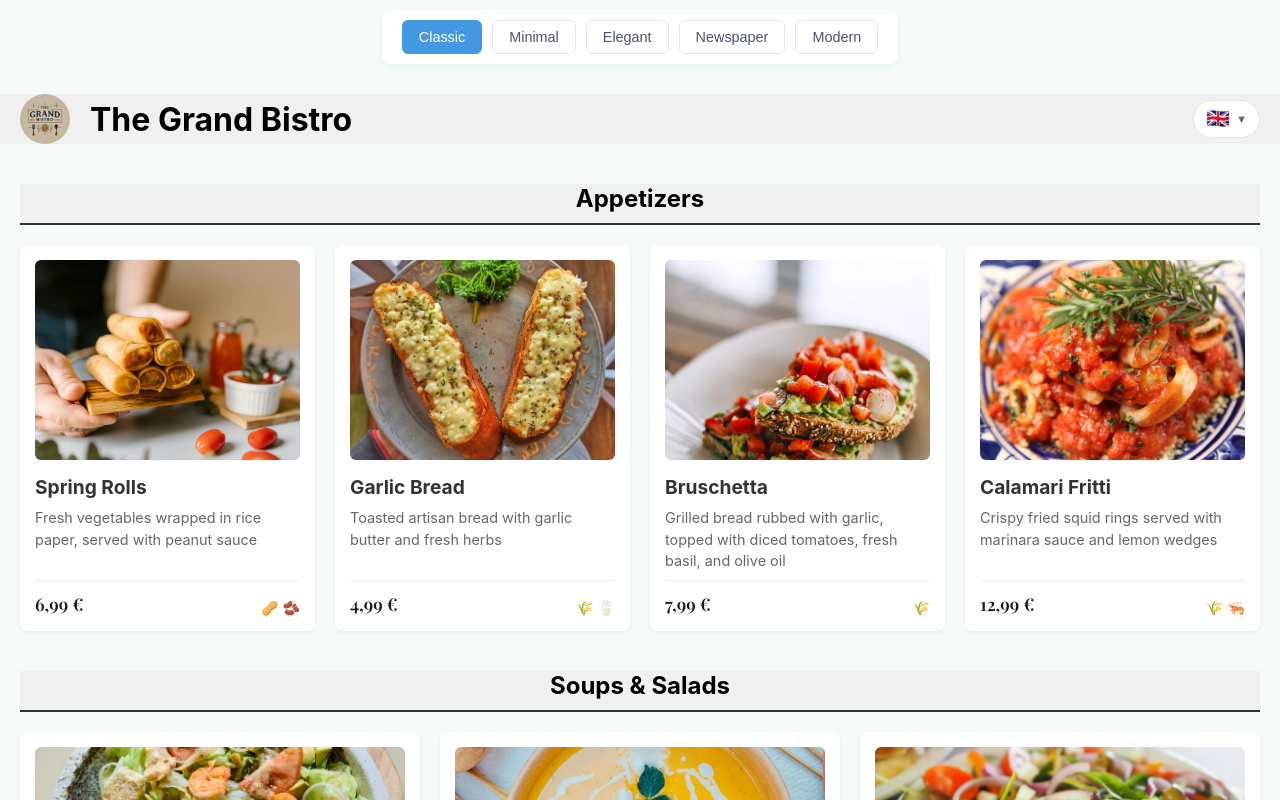
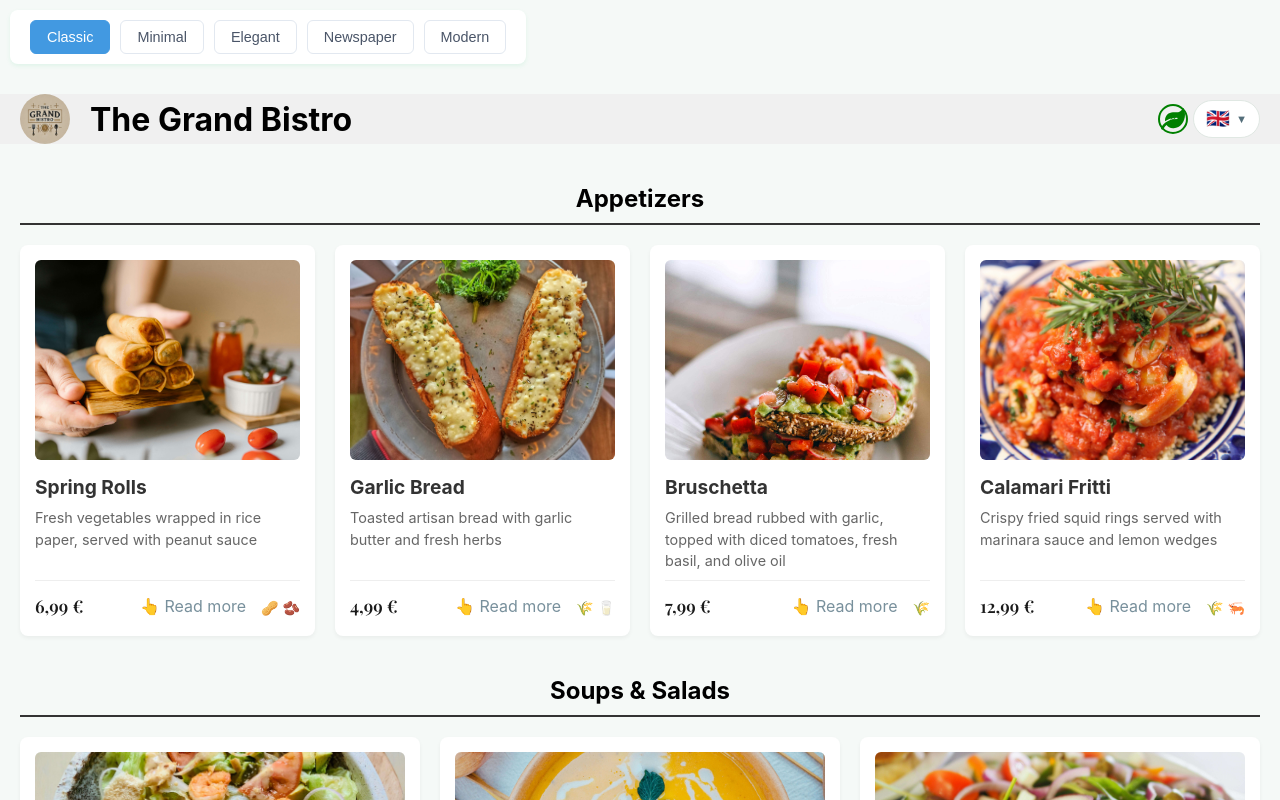
Before and after one commit to sajkoYups/restaurants, a React (Create React App) app: page / in a window 1280 px wide. Both pictures are taken after a click on the button "Menu Demo". Shown: the top 800 px of the page. Built offline with nearby package versions, Linux system fonts and the light colour scheme; a web font is replaced by a local one.

Commit message:
Refactor menu designs with consistent read more and allergen display, add EcoFriendly component to headers

```diff
--- a/src/App.css
+++ b/src/App.css
@@ -61,12 +61,11 @@ body {
 .menu-controls {
   display: flex;
   gap: 20px;
-  justify-content: center;
+  justify-content: flex-start;
   align-items: center;
   padding: 10px;
   margin-bottom: 20px;
   flex-wrap: wrap;
-  overflow-x: auto;
 }
 
 /* Navigation Elements */
@@ -78,6 +77,7 @@ body {
   padding: 10px 20px;
   border-radius: 8px;
   box-shadow: 0 2px 4px var(--ui-shadow);
+  overflow-x: auto;
 }
 
 .design-btn {
--- a/src/components/EcoFriendly.css
+++ b/src/components/EcoFriendly.css
@@ -121,15 +121,17 @@
 }
 
 .eco-description {
-  text-align: center;
+  text-align: left;
   color: #666;
   line-height: 1.6;
   margin-bottom: 30px;
+  padding-left: 20px;
 }
 
 .eco-practices {
   display: grid;
   gap: 20px;
+  text-align: left;
 }
 
 .eco-practice {
@@ -186,6 +188,10 @@
     font-size: 1.3rem;
   }
 
+  .eco-description {
+    padding-left: 15px;
+  }
+
   .eco-practices {
     gap: 15px;
   }
--- a/src/components/FoodModal.css
+++ b/src/components/FoodModal.css
@@ -15,9 +15,9 @@
 .modal-content {
   background-color: white;
   border-radius: 8px;
-  max-width: 600px;
+  max-width: 500px;
   width: 100%;
-  max-height: 90vh;
+  max-height: 80vh;
   overflow-y: auto;
   position: relative;
   box-shadow: 0 4px 6px rgba(0, 0, 0, 0.1);
--- a/src/components/FoodModal.js
+++ b/src/components/FoodModal.js
@@ -5,7 +5,7 @@ const FoodModal = ({ isOpen, onClose, food, hideImages = false }) => {
   if (!isOpen || !food) return null;
 
   const {
-    title,
+    name,
     description,
     image,
     detailedDescription,
@@ -23,7 +23,7 @@ const FoodModal = ({ isOpen, onClose, food, hideImages = false }) => {
     }
     return `${process.env.PUBLIC_URL}/${imagePath}`;
   };
-
+  console.log("food", food);
   return (
     <div
       className={`modal-overlay ${hideImages ? "no-image" : ""}`}
@@ -39,12 +39,12 @@ const FoodModal = ({ isOpen, onClose, food, hideImages = false }) => {
             <div className="modal-image-container">
               <img
                 src={getImagePath(image)}
-                alt={title}
+                alt={name}
                 className="modal-image"
               />
             </div>
           )}
-          <h2 className="modal-title">{title}</h2>
+          <h2 className="modal-title">{name}</h2>
         </div>
 
         <div className="modal-body">
--- a/src/components/designs/Design1.js
+++ b/src/components/designs/Design1.js
@@ -3,6 +3,8 @@ import "../../styles/Design1.css";
 import FoodModal from "../FoodModal";
 import AllergenIcons from "../AllergenIcons";
 import LanguageSwitcher from "../LanguageSwitcher";
+import EcoFriendly from "../EcoFriendly";
+
 function Design1({ menuData, currentLang, setCurrentLang }) {
   const [selectedItem, setSelectedItem] = useState(null);
   const [isModalOpen, setIsModalOpen] = useState(false);
@@ -32,10 +34,13 @@ function Design1({ menuData, currentLang, setCurrentLang }) {
           )}
           <h1>{menuData[currentLang].restaurantName}</h1>
         </div>
+        <div className="header-controls">
+          <EcoFriendly />
           <LanguageSwitcher
             currentLang={currentLang}
             setCurrentLang={setCurrentLang}
           />
+        </div>
       </header>
 
       <div className="menu-container">
@@ -66,11 +71,16 @@ function Design1({ menuData, currentLang, setCurrentLang }) {
                           currency: "EUR",
                         }).format(item.price)}
                       </p>
+                      <div className="item-allergens-read-more-container">
+                        <div className="item-allergens-read-more-button">
+                          👆 Read more
+                        </div>
                         {item.allergens && (
                           <div className="item-allergens">
                             <AllergenIcons allergens={item.allergens} />
                           </div>
                         )}
+                      </div>
                     </div>
                   </div>
                 </div>
--- a/src/components/designs/Design2.js
+++ b/src/components/designs/Design2.js
@@ -42,13 +42,6 @@ function Design2({ menuData, currentLang, setCurrentLang }) {
         </button>
         <header className="restaurant-header-design2">
           <div className="restaurant-header-content-design2">
-            {/* {menuData[currentLang].logo && (
-              <img
-                src={getImagePath(menuData[currentLang].logo)}
-                alt="Restaurant Logo"
-                className="restaurant-logo"
-              />
-            )} */}
             <h1>{menuData[currentLang].restaurantName}</h1>
           </div>
           <LanguageSwitcher
@@ -125,11 +118,16 @@ function Design2({ menuData, currentLang, setCurrentLang }) {
                             currency: "EUR",
                           }).format(item.price)}
                         </p>
-                        {item.allergens && (
-                          <div className="item-allergens">
-                            <AllergenIcons allergens={item.allergens} />
+                        <div className="item-allergens-read-more-container">
+                          <div className="item-allergens-read-more-button">
+                            👆 Read more
                           </div>
-                        )}
+                          {item.allergens && (
+                            <div className="item-allergens">
+                              <AllergenIcons allergens={item.allergens} />
+                            </div>
+                          )}
+                        </div>
                       </div>
                     </div>
                   </div>
--- a/src/components/designs/Design3.js
+++ b/src/components/designs/Design3.js
@@ -77,6 +77,10 @@ function Design3({ menuData, currentLang, setCurrentLang }) {
                       </span>
                     </div>
                     <p className="elegant-description">{item.description}</p>
+                    <div className="item-allergens-read-more-container-elegant">
+                      <div className="item-allergens-read-more-button-elegant">
+                        Read more
+                      </div>
                       {item.allergens && (
                         <div className="elegant-footer">
                           <div className="elegant-allergens">
@@ -84,6 +88,7 @@ function Design3({ menuData, currentLang, setCurrentLang }) {
                           </div>
                         </div>
                       )}
+                    </div>
                   </div>
                 </div>
               ))}
--- a/src/components/designs/Design4.js
+++ b/src/components/designs/Design4.js
@@ -51,7 +51,7 @@ function Design4({ menuData, currentLang, setCurrentLang }) {
           <h1 className="restaurant-title">
             {menuData[currentLang].restaurantName}
           </h1>
-          <div className="header-controls-newspaper">
+          <div className="header-controls">
             <EcoFriendly />
             <LanguageSwitcher
               currentLang={currentLang}
--- a/src/components/designs/Design5.js
+++ b/src/components/designs/Design5.js
@@ -49,7 +49,7 @@ function Design5({ menuData, currentLang, setCurrentLang }) {
       <header className="modern-header">
         <div className="header-content-modern">
           <h1>{menuData[currentLang].restaurantName}</h1>
-          <div className="header-controls-modern">
+          <div className="header-controls">
             <EcoFriendly />
             <LanguageSwitcher
               currentLang={currentLang}
--- a/src/styles/Design1.css
+++ b/src/styles/Design1.css
@@ -40,7 +40,7 @@
   position: sticky;
   top: 50px;
   z-index: 2;
-  background-color: #f0f0f0;
+  background-color: var(--background-main);
   width: 100%;
 }
 
@@ -72,19 +72,46 @@
   transform: translateY(0);
 }
 
-.menu-item::after {
-  content: "👆 Click for details";
-  position: absolute;
-  bottom: 5px;
-  right: 10px;
-  font-size: 12px;
-  color: #666;
-  opacity: 0;
-  transition: opacity 0.2s ease;
+.menu-item:hover::after {
+  opacity: 0.7;
 }
 
-.menu-item:hover::after {
-  opacity: 0.7;
+.item-allergens-read-more-container {
+  display: flex;
+  align-items: stretch;
+  gap: 10px;
+  justify-content: flex-end;
+}
+
+.item-allergens-read-more-button {
+  color: var(--text-light);
+  padding: 5px;
+}
+.restaurant-header .eco-friendly-button {
+  background: none;
+  border: 2px solid green;
+  border-radius: 50%;
+  width: 30px;
+  height: 30px;
+  padding: 8px;
+  transition: all 0.3s ease;
+}
+
+.restaurant-header .eco-friendly-button:hover {
+  background-color: green;
+}
+
+.restaurant-header .eco-friendly-button .eco-leaf {
+  color: green;
+}
+
+.restaurant-header .eco-friendly-button .eco-ribbon {
+  color: green;
+}
+
+.restaurant-header .eco-friendly-button:hover .eco-leaf,
+.restaurant-header .eco-friendly-button:hover .eco-ribbon {
+  color: #fff;
 }
 
 .item-image {
--- a/src/styles/Design3.css
+++ b/src/styles/Design3.css
@@ -217,11 +217,22 @@
   display: flex;
   justify-content: flex-end;
   align-items: center;
-  margin-top: 20px;
-  padding-top: 15px;
+
   border-top: 1px solid rgba(212, 175, 55, 0.1);
 }
 
+.item-allergens-read-more-container-elegant {
+  display: flex;
+  align-items: stretch;
+  gap: 10px;
+  justify-content: flex-end;
+  margin-top: 20px;
+  padding-top: 15px;
+}
+
+.item-allergens-read-more-button-elegant {
+  color: rgba(255, 255, 255, 0.8);
+}
 .elegant-allergens {
   opacity: 0.7;
   transition: opacity 0.3s ease;
--- a/src/styles/Design4.css
+++ b/src/styles/Design4.css
@@ -220,7 +220,7 @@
   }
 }
 
-.header-controls-newspaper {
+.header-controls {
   display: flex;
   align-items: center;
   justify-content: flex-end;
```
Lines whose indentation alone changed are shown as unchanged.
